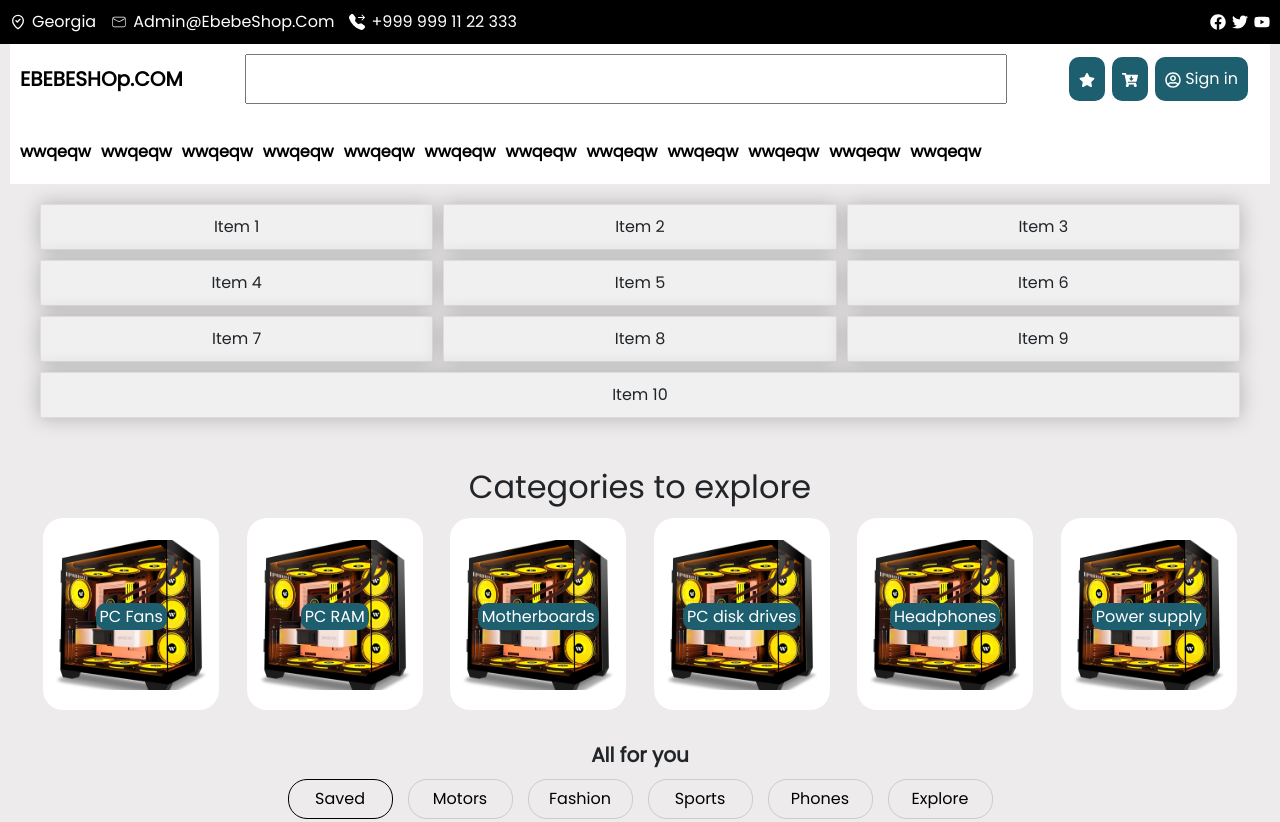
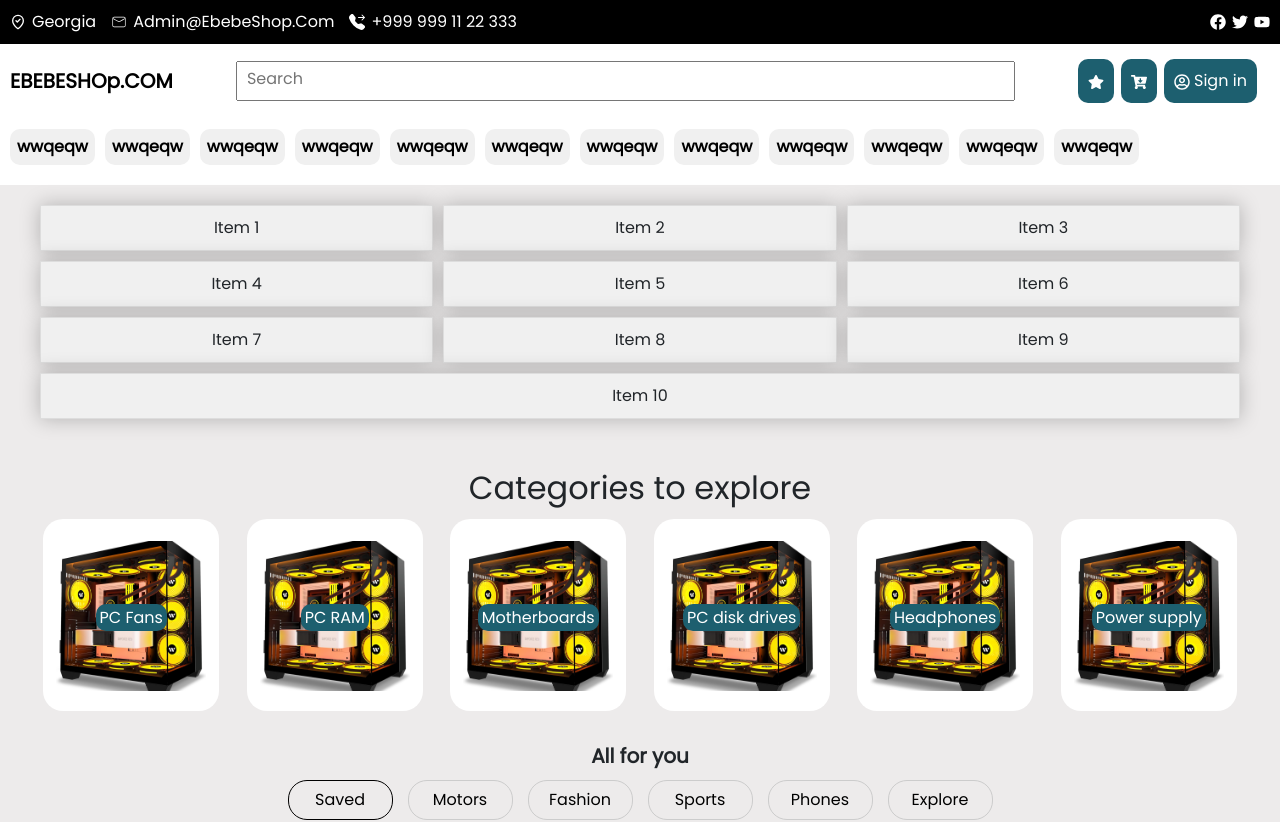
Before and after one commit to GeGuNa/React-e-commerce, a React (Create React App) app: page / in a window 1280 px wide. Shown: the top 822 px of the page. Built offline with nearby package versions, Linux system fonts and the light colour scheme.

Commit message:
headerNavigation

```diff
--- a/src/assets/css/App.css
+++ b/src/assets/css/App.css
@@ -495,15 +495,15 @@ height: 100%;
   display: flex;
   flex-wrap: nowrap;
   justify-content: space-between;
-  height: 30px;
   align-content: center;
   align-items: center;
   padding-left: 10px;
   padding-right: 10px;
-  padding-bottom: 35px;
+
   color:#000;
   flex:1;
   gap: 20px;
+  padding-top:15px;
 }
 
 .wi2180px {
@@ -517,9 +517,9 @@ width:280px;
 .fltext1 {
 	width: 90%;
 	display: block;
-	text-align: center;
 	margin: auto;
-	padding: 0;
+	padding: 5px 10px 0 10px;
+	height: 40px;
 }
 
 .fntMS123 {font-weight:bolder;font-size:20px;}
@@ -537,7 +537,7 @@ a.hdrbtns { color: #fff !important;}
 display: flex;gap: 7px;flex-wrap: nowrap;
 }
 
-.flx1_horizCatlinks{
+.flx1_horizCatlinks {
 padding: 26px 20px 20px 10px;
 display:flex;
 overflow:hidden;
@@ -548,6 +548,9 @@ margin-bottom: 20px;
 
 .flx1_horizCatlinks >a {
 
-color: #000 !important;
-font-weight: bold;
- }
+	color: #000 !important;
+	font-weight: bold;
+	background:#f0f0f0 !important;
+	padding:6px 7px;
+	border-radius:10px;
+}
--- a/src/components/main.js
+++ b/src/components/main.js
@@ -133,13 +133,6 @@ const LatestCats = [
 
 
 
-
-	<div class="main_cntr">
-
-	<div class="f_1p13"></div>
-
-
-
 	{/* */}
 
 
@@ -155,7 +148,7 @@ const LatestCats = [
 
 		<div class="wi2180px">
 			<div>
-				<textarea class="fltext1" style={{resize:'none'}}></textarea>
+				<textarea placeholder="Search" class="fltext1" style={{resize:'none'}}></textarea>
 			</div>
 		</div>
 
@@ -183,6 +176,12 @@ const LatestCats = [
 
 
 
+				<div class="flx1_horizCatlinks">
+					<Link to="/" className="Acolor">wwqeqw</Link><Link to="/" className="Acolor">wwqeqw</Link><Link to="/" className="Acolor">wwqeqw</Link><Link to="/" className="Acolor">wwqeqw</Link><Link to="/" className="Acolor">wwqeqw</Link><Link to="/" className="Acolor">wwqeqw</Link><Link to="/" className="Acolor">wwqeqw</Link><Link to="/" className="Acolor">wwqeqw</Link><Link to="/" className="Acolor">wwqeqw</Link><Link to="/" className="Acolor">wwqeqw</Link><Link to="/" className="Acolor">wwqeqw</Link><Link to="/" className="Acolor">wwqeqw</Link>
+				</div>
+
+
+
 
 
 
@@ -190,9 +189,17 @@ const LatestCats = [
 
 
 
-				<div class="flx1_horizCatlinks">
-					<Link to="/" className="Acolor">wwqeqw</Link><Link to="/" className="Acolor">wwqeqw</Link><Link to="/" className="Acolor">wwqeqw</Link><Link to="/" className="Acolor">wwqeqw</Link><Link to="/" className="Acolor">wwqeqw</Link><Link to="/" className="Acolor">wwqeqw</Link><Link to="/" className="Acolor">wwqeqw</Link><Link to="/" className="Acolor">wwqeqw</Link><Link to="/" className="Acolor">wwqeqw</Link><Link to="/" className="Acolor">wwqeqw</Link><Link to="/" className="Acolor">wwqeqw</Link><Link to="/" className="Acolor">wwqeqw</Link>
-				</div>
+
+	<div class="main_cntr">
+
+
+{/*	<div class="f_1p13"></div>*/ }
+
+
+
+
+
+
 
 
 
```
